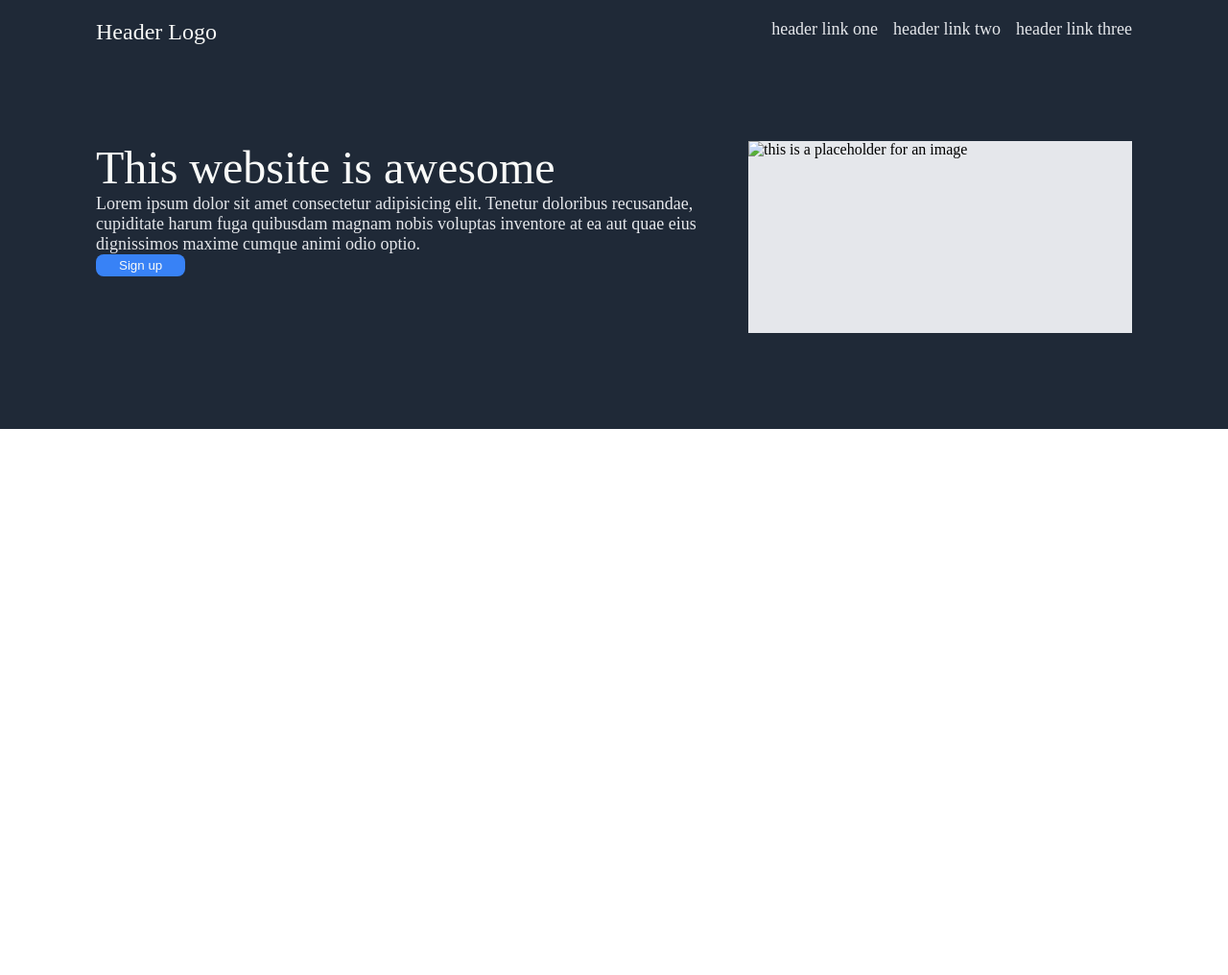
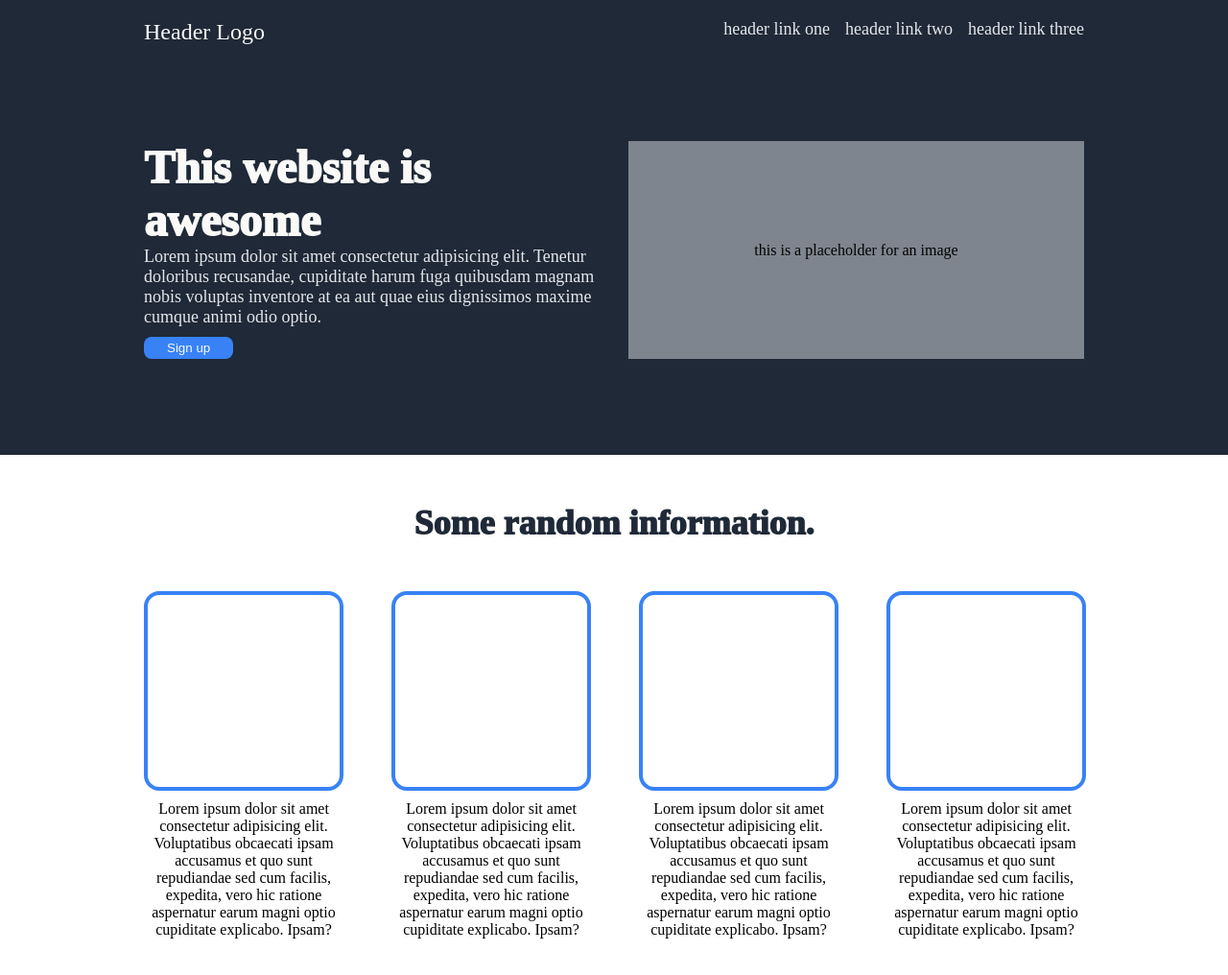
Before and after one commit to karakayamert949/landing-page, a plain HTML site: page index.html in a window 1280 px wide. Shown: the whole page at 96% size. Before the commit the page ends 800 px from the top, so only its background shows below. Drawn offline with Linux system fonts and the light colour scheme.

Commit message:
Add content-1

```diff
--- a/index.html
+++ b/index.html
@@ -23,13 +23,31 @@
                 <div class="hero-subtext">Lorem ipsum dolor sit amet consectetur adipisicing elit. Tenetur doloribus recusandae, cupiditate harum fuga quibusdam magnam nobis voluptas inventore at ea aut quae eius dignissimos maxime cumque animi odio optio.</div>
                 <button class="hero-button">Sign up</button>
             </div>
-            <img src="" alt="this is a placeholder for an image">
+            <div class="hero-img">this is a placeholder for an image</div>
 
         </div>
     </div>
 
     <div class="content-1">
-
+        <div class="con1-header">Some random information.</div>
+        <div class="cards">
+            <div class="card-1">
+                <div class="card-img"></div>
+                <div class="img-text">Lorem ipsum dolor sit amet consectetur adipisicing elit. Voluptatibus obcaecati ipsam accusamus et quo sunt repudiandae sed cum facilis, expedita, vero hic ratione aspernatur earum magni optio cupiditate explicabo. Ipsam?</div>
+            </div>
+            <div class="card-2">
+                <div class="card-img"></div>
+                <div class="img-text">Lorem ipsum dolor sit amet consectetur adipisicing elit. Voluptatibus obcaecati ipsam accusamus et quo sunt repudiandae sed cum facilis, expedita, vero hic ratione aspernatur earum magni optio cupiditate explicabo. Ipsam?</div>
+            </div>
+            <div class="card-3">
+                <div class="card-img"></div>
+                <div class="img-text">Lorem ipsum dolor sit amet consectetur adipisicing elit. Voluptatibus obcaecati ipsam accusamus et quo sunt repudiandae sed cum facilis, expedita, vero hic ratione aspernatur earum magni optio cupiditate explicabo. Ipsam?</div>
+            </div>
+            <div class="card-4">
+                <div class="card-img"></div>
+                <div class="img-text">Lorem ipsum dolor sit amet consectetur adipisicing elit. Voluptatibus obcaecati ipsam accusamus et quo sunt repudiandae sed cum facilis, expedita, vero hic ratione aspernatur earum magni optio cupiditate explicabo. Ipsam?</div>
+            </div>
+        </div>
     </div>
 
     <div class="content-2">
--- a/style.css
+++ b/style.css
@@ -6,7 +6,7 @@ body {
     display: flex;
     flex-direction: column;
     background-color: #1F2937;
-    padding: 0 100px 100px;
+    padding: 0 150px 100px;
 }
 
 .header {
@@ -38,9 +38,14 @@ a {
     color: #E5E7EB;
 }
 
+img {
+    content: "";
+}
+
 .hero {
     display: flex;
     justify-content: space-between;
+    gap: 30px;
 }
 
 .hero-left {
@@ -49,7 +54,7 @@ a {
 
 .hero-main-text {
     font-size: 48px;
-    font-weight: extra-bold;
+    font-weight: 1000;
     color: #F9FAF8;
 }
 
@@ -64,13 +69,45 @@ a {
     border-radius: 8px;
     border: none;
     padding: 4px 24px;
+    margin-top: 10px;
 }
 
-img {
+.hero-img {
     display: flex;
     justify-content: center;
     align-items: center;
-    background-color: #E5E7Eb;
-    width: 400px;
+    background-color: hsla(220, 13%, 91%, 0.486);
+    flex: 1;
+}
+
+.card-img {
+    border: 4px solid #3882F6;
+    border-radius: 16px;
+    width: 200px;
     height: 200px;
 }
+
+.cards {
+    display: flex;
+    justify-content: space-around;
+    gap: 50px;
+}
+
+.con1-header {
+    text-align: center;
+    margin: 50px 0;
+    font-size: 36px;
+    font-weight: 1000;
+    color: #1F2937;
+}
+
+.content-1 {
+    display: flex;
+    flex-direction: column;
+    padding: 0 150px 100px;
+}
+
+.img-text {
+    margin-top: 10px;
+    text-align: center;
+}
```
